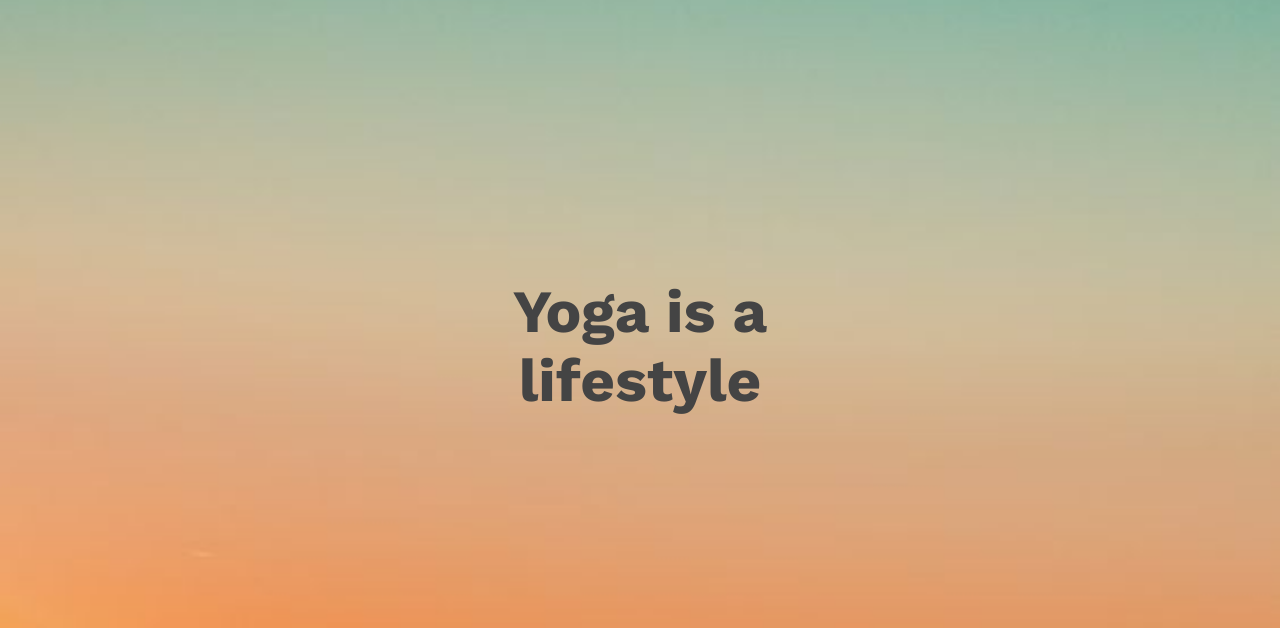
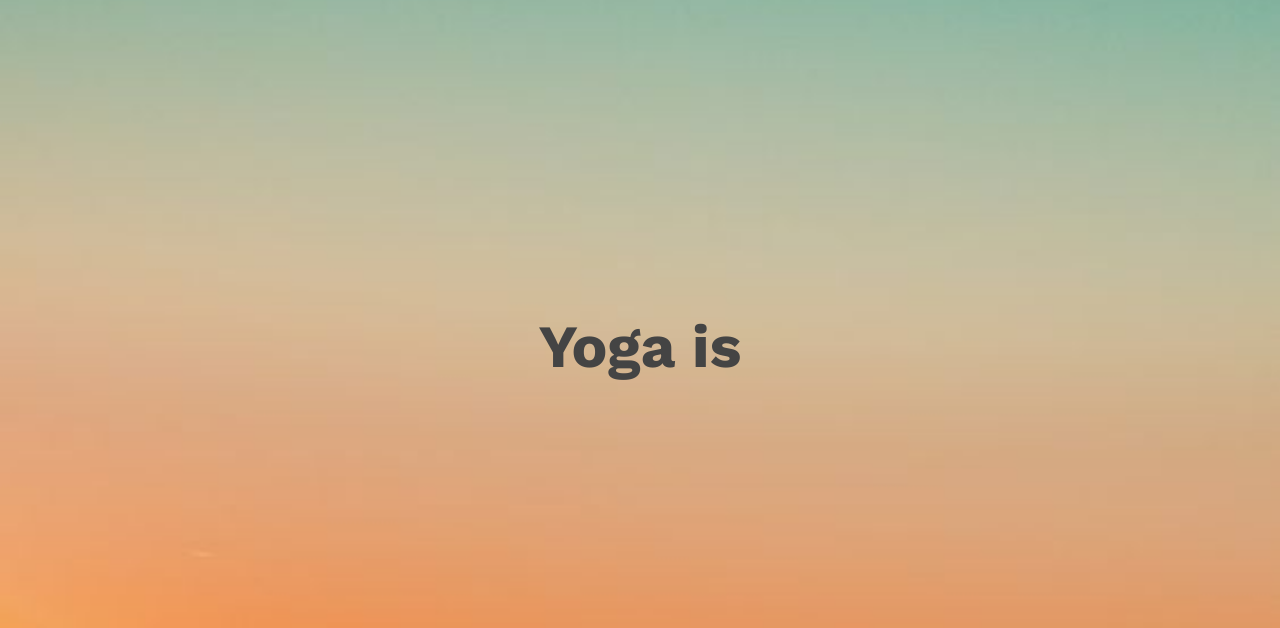
Before and after one commit to Abdulrhman-Sam1r/YogaWithSalwa, a plain HTML site: page index.html in a window 1280 px wide. Shown: the part 172-800 px from the top of the page. Drawn offline with nearby package versions, Linux system fonts and the light colour scheme.

Commit message:
Test the website on the upload

```diff
--- a/index.html
+++ b/index.html
@@ -43,7 +43,7 @@
   <!-- Start Landing Section -->
   <div class="landing">
     <div class="intro-text">
-      <h1>Yoga is a lifestyle</h1>
+      <h1>Yoga is</h1>
       <!-- <p>We are the yoga house</p> -->
     </div>
   </div>
```
